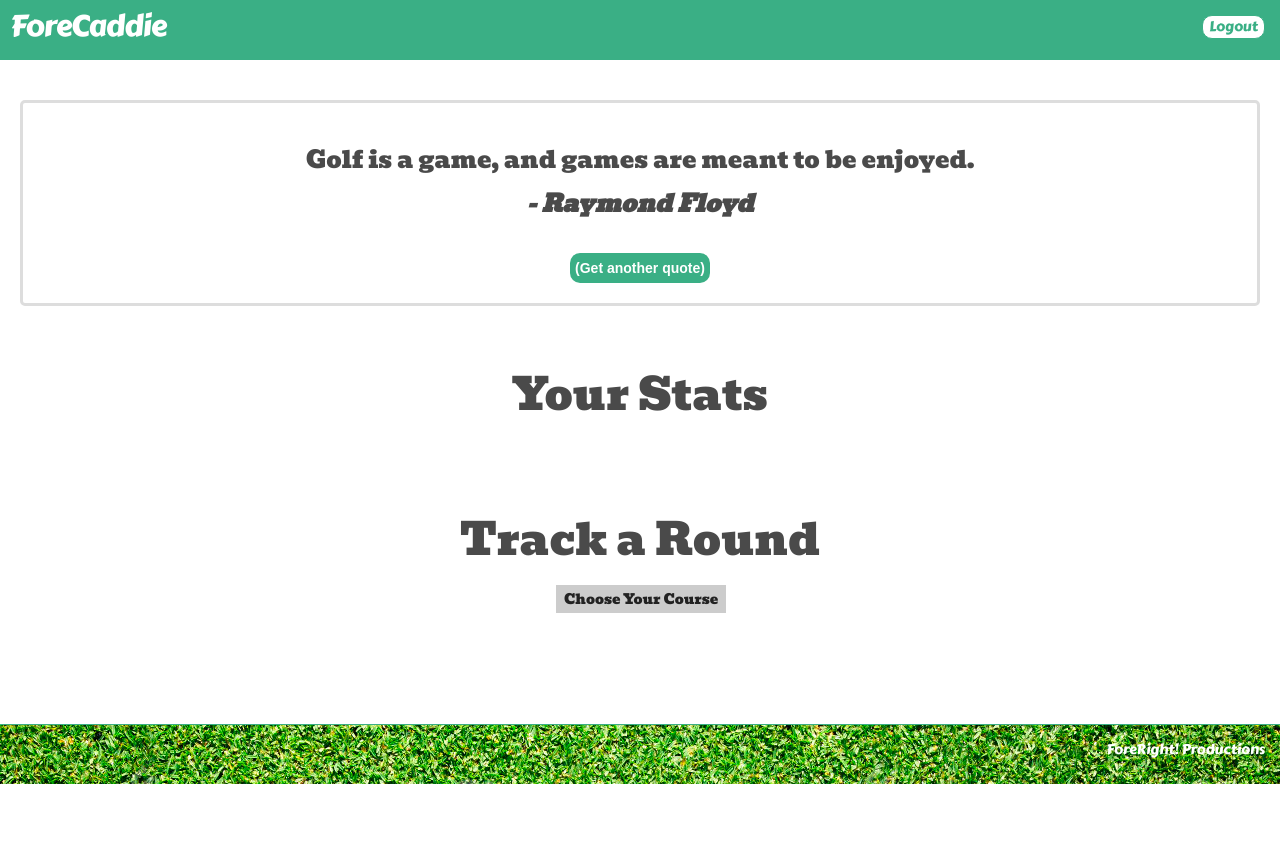
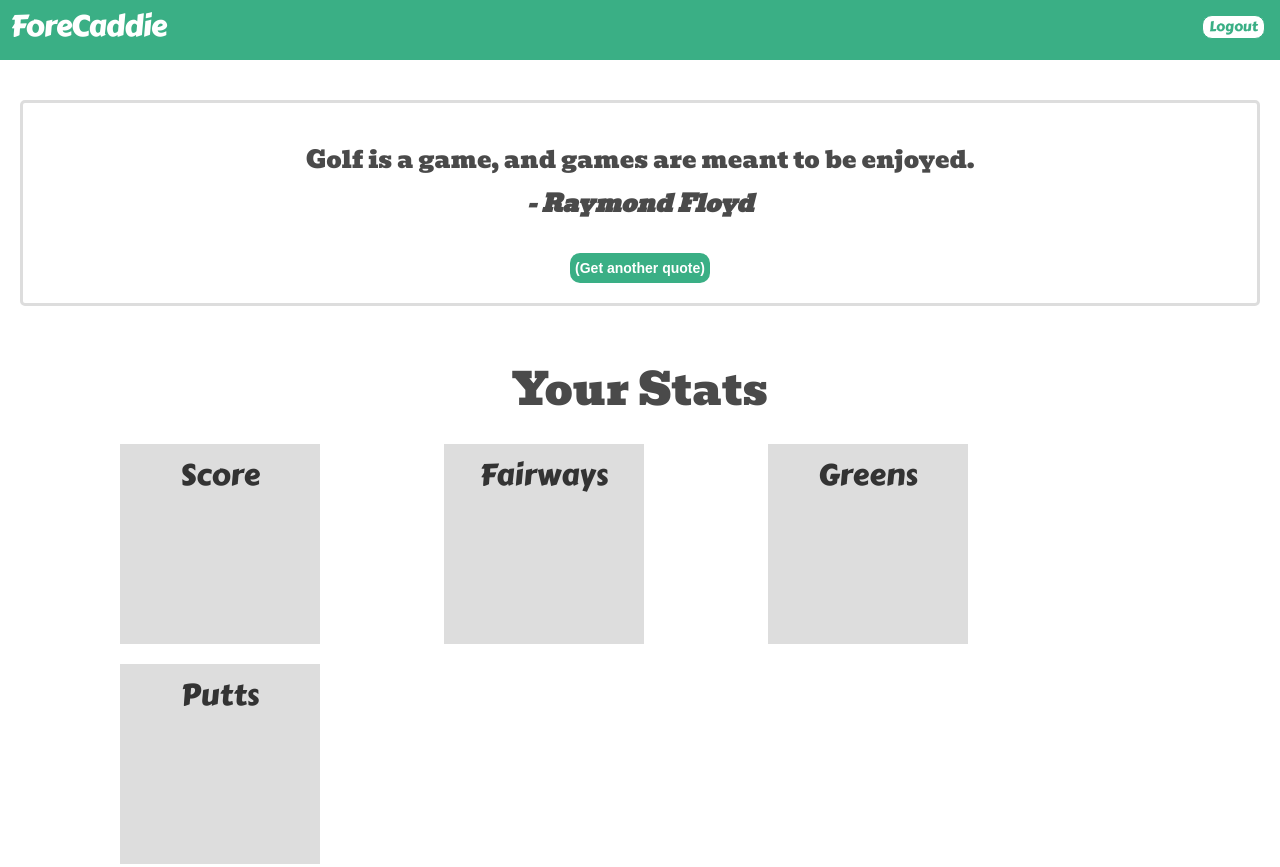
Before and after one commit to patrickghidossi/ForeCaddie, a website: page forecaddie_server/public/home.html in a window 1280 px wide. Shown: the top 867 px of the page. Before the commit the page ends 800 px from the top, so only its background shows below. Drawn offline with nearby package versions, Linux system fonts and the light colour scheme.

Commit message:
Stat Divs

```diff
--- a/forecaddie_server/public/home.html
+++ b/forecaddie_server/public/home.html
@@ -28,6 +28,20 @@
 	<div class="middle_container">
 		<div id="stats">
 			<h1 id="subwelcome">Your Stats</h1>
+				<div id="centered">
+					<div class="avg" id="userscore">
+						<p>Score</p>
+					</div>
+					<div class="avg" id="userfir">
+						<p>Fairways</p>
+					</div>
+					<div class="avg" id="usergir">
+						<p>Greens</p>
+					</div>
+					<div class="avg" id="userputts">
+						<p>Putts</p>
+					</div>
+				</div>
 		</div>
 	</div>
 	<div id="course_choice">
--- a/forecaddie_server/public/styles.css
+++ b/forecaddie_server/public/styles.css
@@ -367,7 +367,27 @@ a.btn_green  {
 
 #stats {
 	height: 25%;
-	padding: 25px;
+	padding: 20px;
+}
+
+.centered {
+	width: 50%;
+    margin: 0 auto;
+    text-align: center;
+}
+
+.avg {
+	display: inline-block;
+	background: #DDD;
+	height: 200px;
+	width: 200px;
+	font-size: 30px;
+	text-align: center;
+	font-family: 'Carter One', cursive;
+	margin-left: 100px;
+	margin-right: 20px;
+	margin-top: 20px;
+	padding: 10px;
 }
 
 #course_choice {
```
